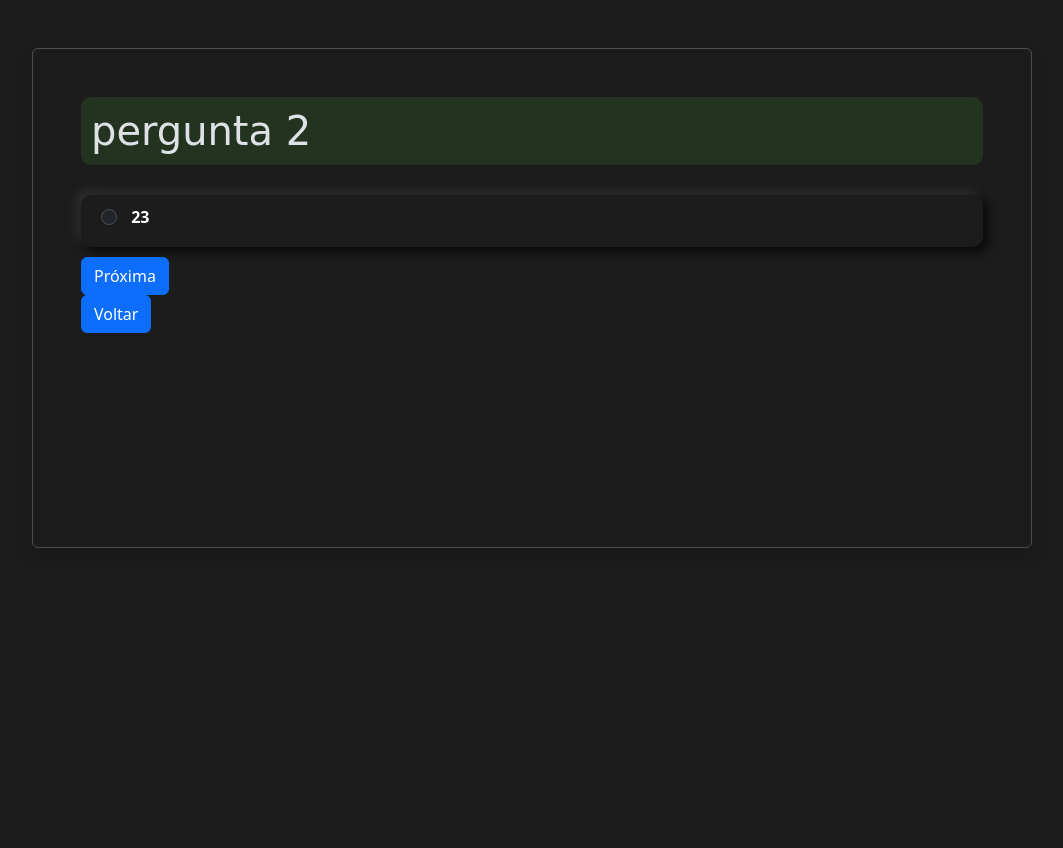
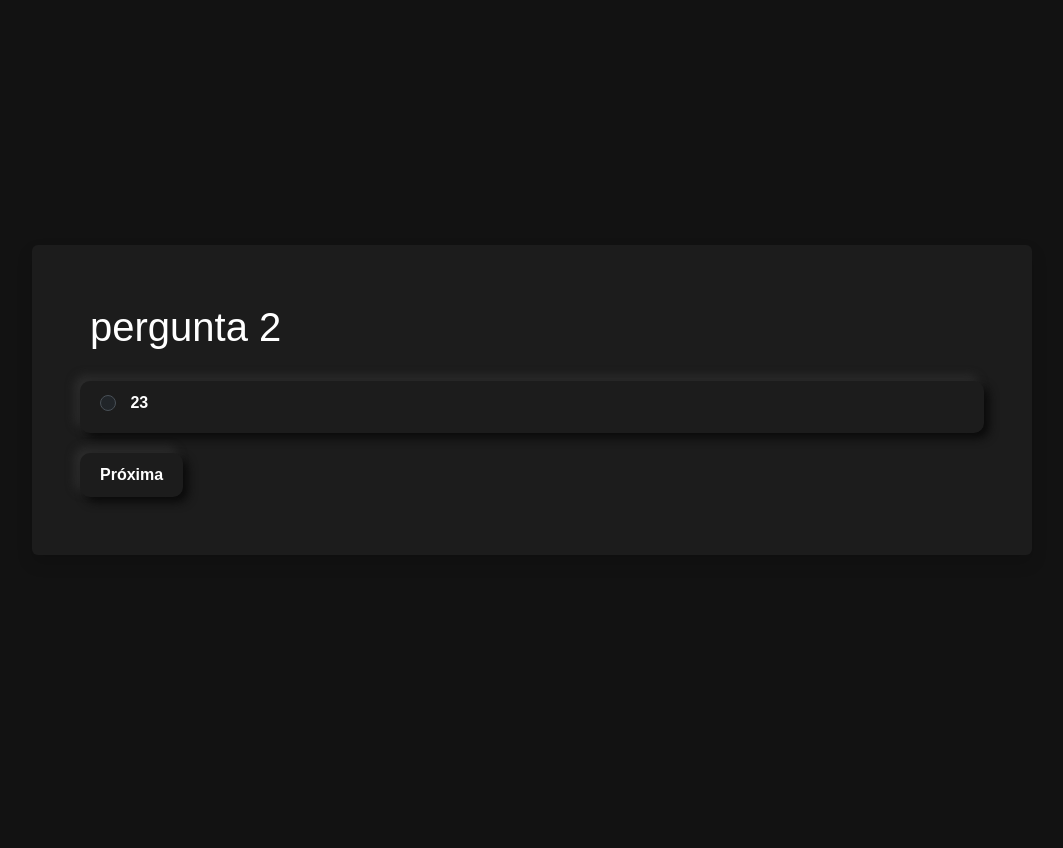
Before and after one commit to lucaszg-g/quiz_project_flask, a Flask app: page /pergunta/1 in a window 1280 px wide. Shown: the whole page, without its empty margins (108-1171 px from the left). After the commit the page ends 491 px from the top, so only its background shows below. Run offline with Flask 3, Linux system fonts and the light colour scheme; the visitor is signed in with stand-in values (Sample User, id 1); data comes from the database, SQL or seed files in the repository.

Commit message:
mudanças do estilo

```diff
--- a/static/style.css
+++ b/static/style.css
@@ -1,27 +1,65 @@
 body {
-    width:100%;
-    height:100vh;
-    background-color:#1c1c1c;
-    /*background-image: url('/static/img/quadroverde2.png'); !* Caminho para a imagem de fundo *!*/
-    /*background-size: cover; !* Para a imagem cobrir toda a área *!*/
-    /*background-position: center; !* Centraliza a imagem *!*/
-    /*background-repeat: no-repeat; !* Evita repetição da imagem *!*/
+    background-color: #121212;
+    font-family: 'Poppins', sans-serif;
+    display: flex;
+    justify-content: center;
+    align-items: center;
+    height: 100vh;
+    margin: 0;
+    color: #ffffff;
+    opacity: 0;
+    animation: fadeIn 1s forwards;
 }
+
+.border {
+    background: #1c1c1c;
+    border-radius: 10px;
+    border: none !important;
+}
+
 .pergunta {
-      font-family: "Permanent Marker", cursive;
-      font-weight: 400;
-      font-style: normal;
-    background: #243320;
+    font-weight: 400;
+    font-style: normal;
     padding: 10px;
     border-radius: 10px;
     margin-bottom: 20px;
 }
-.border{
+
+h1, p {
+    color: #ffffff;
+    text-align: center;
+}
+
+.neomorph {
     background: #1c1c1c;
-     border-radius: 350px;
+    border-radius: 10px;
+    box-shadow: 10px 10px 20px #0a0a0a, -10px -10px 20px #2e2e2e;
+    padding: 20px;
+    margin-bottom: 20px;
 }
+
+.btn {
+    display: inline-block;
+    background: #1c1c1c;
+    border-radius: 10px;
+    box-shadow: 5px 5px 10px #0a0a0a, -5px -5px 10px #2e2e2e;
+    padding: 10px 20px;
+    margin: 10px 0;
+    text-decoration: none;
+    color: #ffffff;
+    font-weight: bold;
+    text-align: center;
+    cursor: pointer;
+    border: none;
+    transition: box-shadow 0.3s ease, background 0.3s ease;
+}
+
+.btn:hover {
+    box-shadow: inset 5px 5px 10px #0a0a0a, inset -5px -5px 10px #2e2e2e;
+}
+
 .alternative {
-    display: inline-block;
+    display: block;
     background: #1c1c1c;
     border-radius: 10px;
     box-shadow: 5px 5px 10px #0a0a0a, -5px -5px 10px #2e2e2e;
@@ -33,10 +71,34 @@ body {
     cursor: pointer;
     border: none;
     transition: box-shadow 0.3s ease, background 0.3s ease;
-    width: 100%; /* Certifique-se de que os botões ocupem toda a largura disponível */
-
+    width: 100%;
 }
 
-.alternative label {
-    margin-left: 10px;
+.radio-label {
+    display: block;
+    background: #1c1c1c;
+    border-radius: 10px;
+    box-shadow: 5px 5px 10px #0a0a0a, -5px -5px 10px #2e2e2e;
+    padding: 10px;
+    margin: 10px 0;
+    cursor: pointer;
+    transition: box-shadow 0.3s ease, background 0.3s ease;
 }
+
+.radio-label:hover {
+    box-shadow: inset 5px 5px 10px #0a0a0a, inset -5px -5px 10px #2e2e2e;
+}
+
+input[type="radio"] {
+    margin-right: 10px;
+}
+
+@keyframes fadeIn {
+    to {
+        opacity: 1;
+    }
+}
+
+.card {
+    --bs-card-border-width: var(--bt-border-width);
+}
--- a/templates/pergunta.html
+++ b/templates/pergunta.html
@@ -3,26 +3,18 @@
 
 {% block content %}
     <div class="d-flex justify-content-center align-items-center flex-column gap-3">
-{#    <div class="question-container">#}
-    <div class="border rounded shadow p-5" style="width: 1000px; height:500px;">
-                <h1 class="pergunta">{{ questao.pergunta }}</h1>
+        <div class="border rounded shadow p-5" style="width: 1000px;">
+            <h1 class="pergunta" style="text-align: left;">{{ questao.pergunta }}</h1>
             <form method="POST" action="{{ url_for('pergunta', question_index=session['question_index']) }}">
                 <input type="hidden" name="questao_id" value="{{ questao.id }}">
                 {% for alternativa in questao.get_alternativas() %}
                     <div class="alternative">
-                    <input class="form-check-input" type="radio" id="resposta" name="resposta" value="{{ alternativa }}" required>
-                    <label for="resposta" class="form-label">{{ alternativa }}</label>
+                        <input class="form-check-input" type="radio" id="resposta{{ loop.index }}" name="resposta" value="{{ alternativa }}" required>
+                        <label for="resposta{{ loop.index }}" class="form-label">{{ alternativa }}</label>
                     </div>
                 {% endfor %}
-            <button type="submit" class="btn btn-primary">Próxima</button>
-        </form>
-        <form action="{{ url_for('pergunta', question_index=session['question_index']) }}">
-            <button method="POST" class="btn btn-primary" type="submit">Voltar</button>
+                <button type="submit" class="btn">Próxima</button>
             </form>
         </div>
-
-{#    </div>#}
     </div>
-
-
 {% endblock %}
--- a/templates/resultado.html
+++ b/templates/resultado.html
@@ -6,7 +6,10 @@
 <div class="border rounded shadow p-5" style="width: 400px;">
         <h1>Resultado do Quiz</h1>
             <p>Você acertou {{ score }} de 10 perguntas.</p>
-            <a href="{{ url_for('index') }}">Voltar ao Início</a>
+    <div class="d-flex justify-content-center align-items-center">
+       <a href="{{ url_for('index') }}" class="btn" >Voltar ao Início</a>
+    </div>
+
 </div>
     </main>
 
```
Also changed, not shown: templates/devs.html (+14 -14 lines), templates/index.html (+5 -5 lines). Lines whose indentation alone changed are shown as unchanged.
